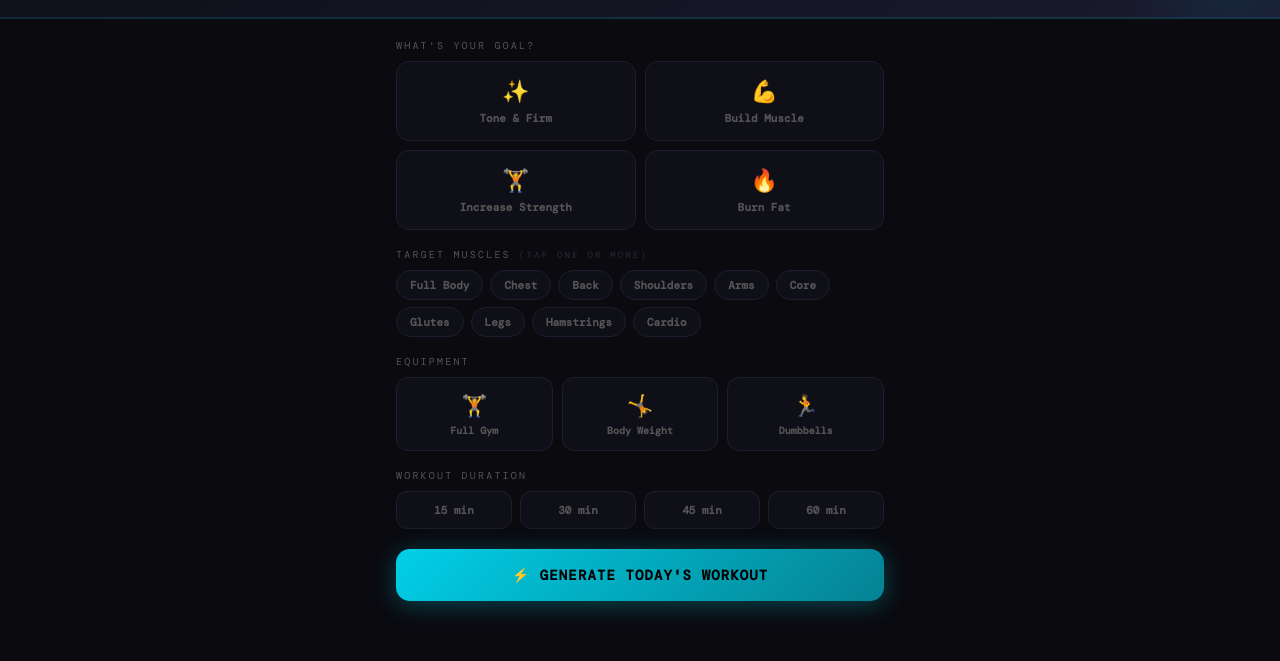
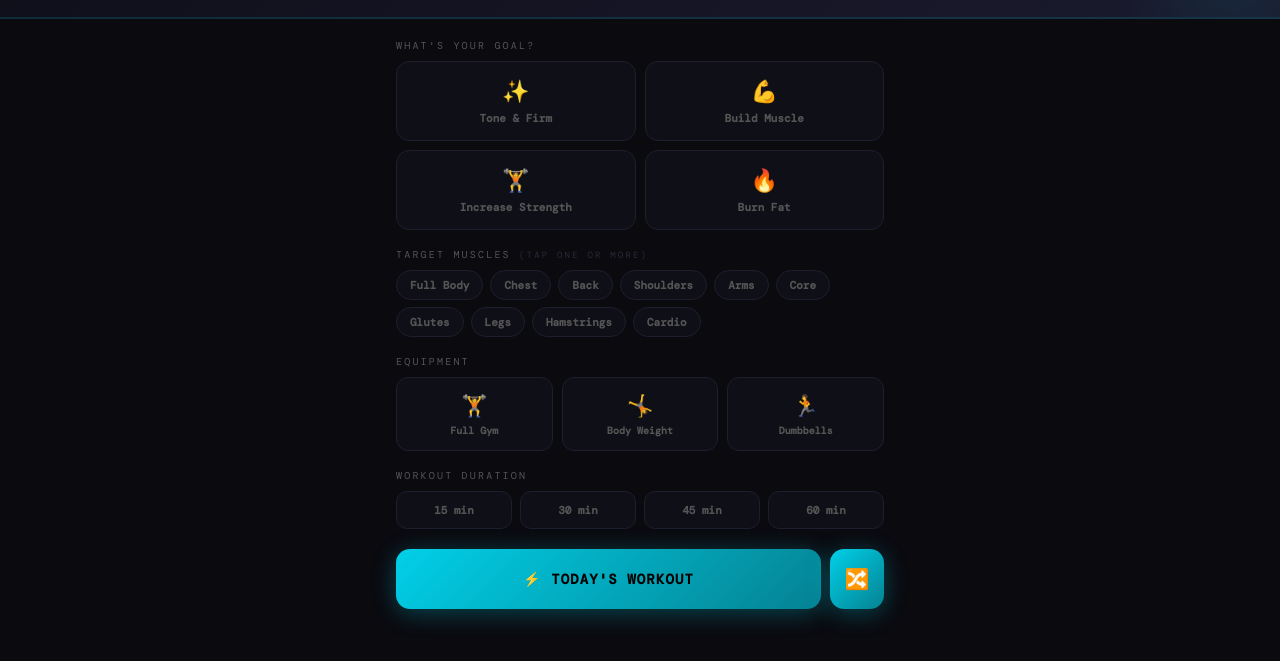
Before and after one commit to andyfleeman/daily-forge, a plain HTML site: page index.html in a window 1280 px wide. Shown: the part 77-738 px from the top of the page. Drawn offline with nearby package versions, Linux system fonts and the light colour scheme; a web font is replaced by a local one.

Commit message:
Update index.html

```diff
--- a/index.html
+++ b/index.html
@@ -115,7 +115,10 @@
   </div>
 
   <div class="hint" id="hint">⚠️ Please select a goal, muscle group(s), equipment, and duration.</div>
-  <button class="genbtn" onclick="generate()">⚡ Generate Today's Workout</button>
+  <div style="display:flex;gap:9px;margin-top:20px">
+    <button class="genbtn" style="margin-top:0" onclick="generate(false)">⚡ Today's Workout</button>
+    <button class="genbtn" style="margin-top:0;flex:0 0 auto;width:54px;font-size:20px;padding:17px 0;letter-spacing:0" onclick="generate(true)" title="Shuffle">🔀</button>
+  </div>
   <div class="out" id="out"></div>
 </div>
 
@@ -285,16 +288,20 @@ function getParams(goal,dur,rand){
 function numEx(dur){return dur<=15?3:dur<=30?4:dur<=45?6:8}
 
 // ── Generate ──────────────────────────────────────────────────────────────────
-function generate(){
+let shuffleCount = 0;
+
+function generate(shuffle){
   const goal=getG(),equip=getE(),muscles=getM(),dur=getD();
   const hint=document.getElementById('hint');
   if(!goal||!equip||!dur||!muscles.length){hint.style.display='block';return;}
   hint.style.display='none';
 
+  if(shuffle) shuffleCount++;
+
   const doy=Math.floor((Date.now()-new Date(new Date().getFullYear(),0,0))/86400000);
   const muscleKey=[...muscles].sort().join(',');
   let hash=0;for(const c of(goal+equip+muscleKey+dur))hash=(Math.imul(31,hash)+c.charCodeAt(0))>>>0;
-  const seed=(hash+doy*999983)>>>0;
+  const seed=(hash+(doy+shuffleCount*7919)*999983)>>>0;
   const rand=makeRng(seed);
 
   let pool=[];muscles.forEach(m=>{pool=pool.concat(EX[equip][m]||EX[equip]['Full Body'])});
```
